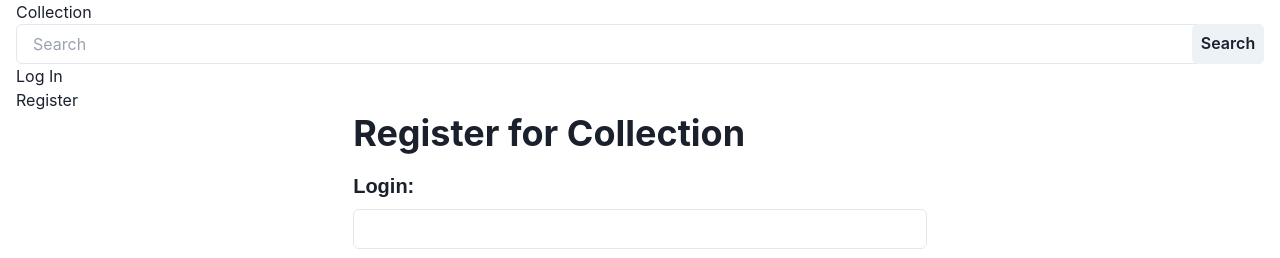
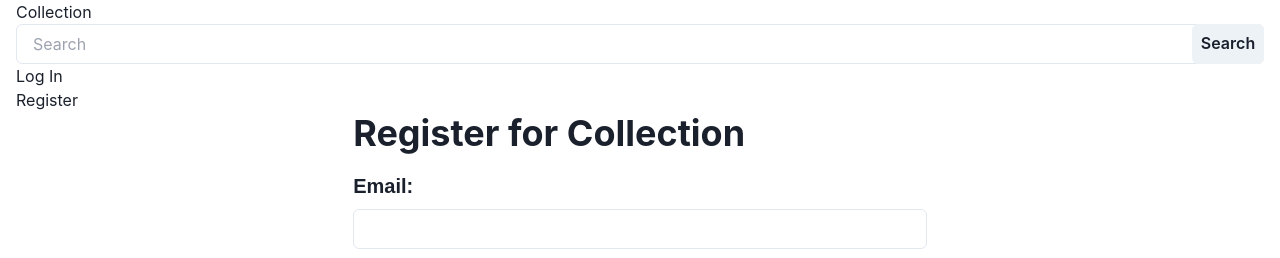
Before and after one commit to Kas-S/collection_management, a React (Vite) app: page /register in a window 1280 px wide. Shown: the top 258 px of the page. Built offline with nearby package versions, Linux system fonts and the light colour scheme.

Commit message:
User registration with email and password added

```diff
--- a/src/components/Auth/Register.jsx
+++ b/src/components/Auth/Register.jsx
@@ -7,17 +7,31 @@
     Button,
     Heading
 } from "@chakra-ui/react";
+import { useState } from "react"
+import { createUserWithEmailAndPassword } from "firebase/auth"
+import { auth } from "../../config/firebase.js"
 
 function Register() {
+    const [email, setEmail] = useState(""),
+          [password, setPassword] = useState("")
+
+    const register = async () => {
+        try {
+            await createUserWithEmailAndPassword(auth, email, password)
+        } catch (err) {
+            console.error(err)
+        }
+    }
+
     return (
         <Container>
             <form className="bg-white mt-3 p-4 rounded-md flex flex-col items-center">
                 <Heading mb="4">Register for Collection</Heading>
                 <FormControl>
                     <FormLabel fontFamily="sans-serif" fontSize="xl" fontWeight="bold">
-                        Login:
+                        Email:
                     </FormLabel>
-                    <Input type="login"/>
+                    <Input type="email" onChange={(e) => setEmail(e.target.value)} />
                     <FormHelperText>
                         Create your login
                     </FormHelperText>
@@ -26,12 +40,12 @@
                     <FormLabel fontFamily="sans-serif" fontSize="xl" fontWeight="bold">
                         Password:
                     </FormLabel>
-                    <Input type="password"/>
+                    <Input type="password" onChange={(e) => setPassword(e.target.value)} />
                     <FormHelperText>
                         Create your password
                     </FormHelperText>
                 </FormControl>
-                <Button>Register</Button>
+                <Button onClick={register}>Register</Button>
             </form>
         </Container>
 
```
